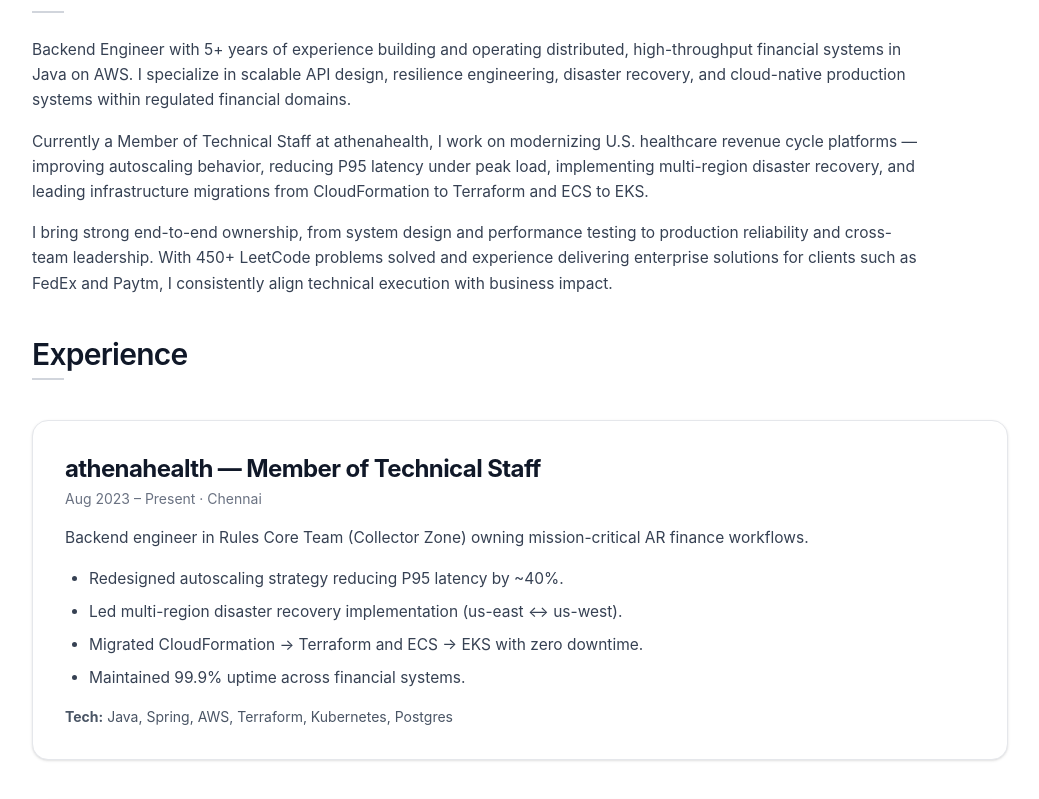
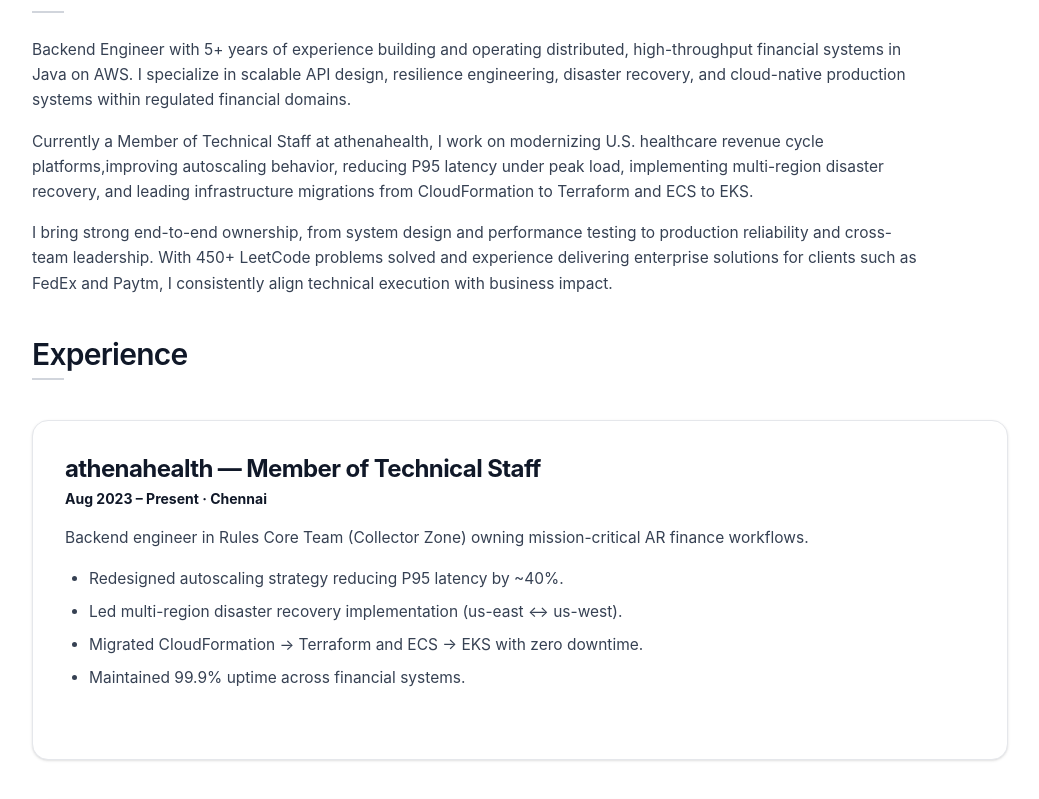
Before and after one commit to krishnakanth21/portfolio, a React (Vite) app: page / in a window 1280 px wide. Shown: the part 340-1139 px from the top of the page, without its empty margins (120-1159 px from the left). Built offline with nearby package versions, Linux system fonts and the light colour scheme.

Commit message:
Refactoring code

```diff
--- a/src/App.jsx
+++ b/src/App.jsx
@@ -128,7 +128,7 @@
       className="border border-gray-200 dark:border-gray-800 rounded-2xl p-6 md:p-8 bg-white dark:bg-gray-900 shadow-sm hover:shadow-md transition"
     >
       <h3 className="text-xl md:text-2xl font-bold tracking-tight">{title}</h3>
-      {period && <p className="text-sm text-gray-500 mt-1">{period}</p>}
+      {period && <p className="text-sm font-bold text-white-500 mt-1">{period}</p>}
       {summary && (
         <p className="mt-4 text-gray-700 dark:text-gray-300">{summary}</p>
       )}
@@ -140,7 +140,7 @@
         </ul>
       )}
       {techStack.length > 0 && (
-        <p className="mt-4 text-sm text-gray-600 dark:text-gray-400">
+        <p className="mt-4 text-sm font-bold text-white">
           <strong>Tech:</strong> {techStack.join(", ")}
         </p>
       )}
@@ -226,7 +226,7 @@
             </p>
             <p>
               Currently a Member of Technical Staff at athenahealth, I work on
-              modernizing U.S. healthcare revenue cycle platforms — improving
+              modernizing U.S. healthcare revenue cycle platforms,improving
               autoscaling behavior, reducing P95 latency under peak load,
               implementing multi-region disaster recovery, and leading
               infrastructure migrations from CloudFormation to Terraform and ECS
```
